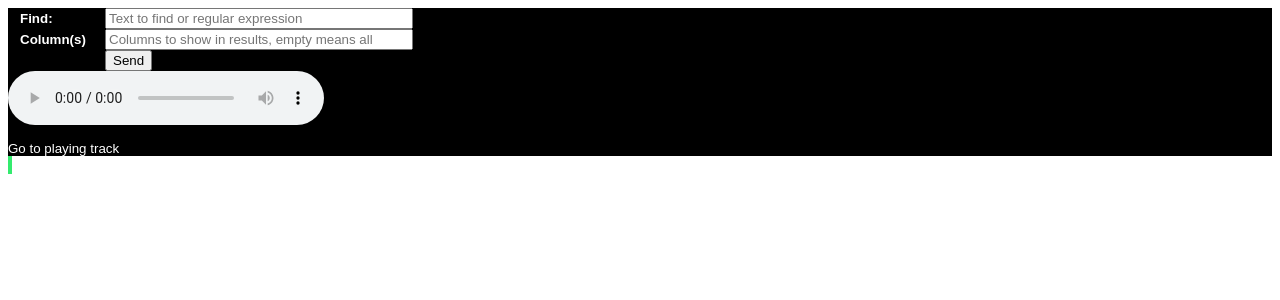
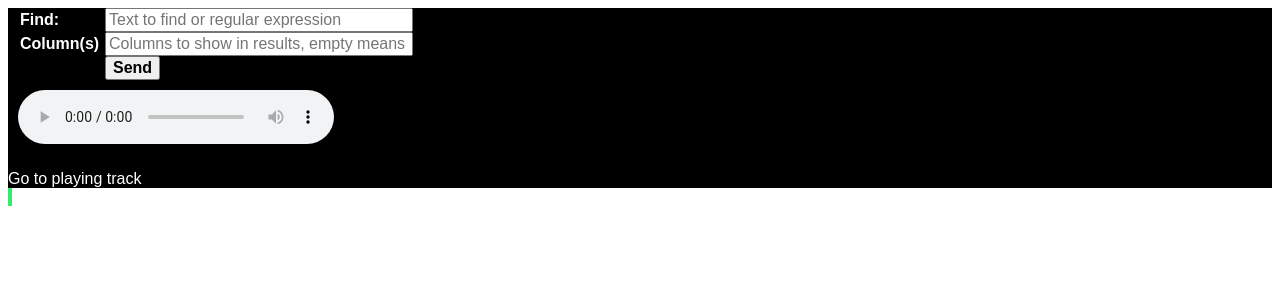
Before and after one commit to adambmarsh/flask_music_search, a Flask app: page /ajax in a window 1280 px wide. Shown: the top 300 px of the page. Run offline with Flask 3, Linux system fonts and the light colour scheme; parts of the project's set-up code (start-up, migrations or seed data) failed here and were passed over.

Commit message:
Make font size bigger and search fiels and send button for usability.

```diff
--- a/static/styles.css
+++ b/static/styles.css
@@ -34,7 +34,7 @@ td{
 }
 .top-display{
  font-family: sans-serif;
- font-size: smaller;
+ font-size: small;
  top: 0;
  background-color: var(--primary-background);
  color: var(--primary-text-color);
@@ -61,14 +61,22 @@ td {
     width: 300px;
 }
 
-.in_columns {
+.in_columns  {
     width: 300px;
+    font-size: medium;
 }
 
 .in_query {
     width: 300px;
+    font-size: medium;
 }
 
+.button {
+    font-weight: bold;
+    font-size: medium;
+    display: inline-block;
+    margin: 2 auto;
+}
 
 label {
     color: var(--primary-text-color);
@@ -77,17 +85,22 @@ label {
     margin-left: 12px;
     margin-top: 3px;
     float: left;
+    font-size: medium;
 }
 
 label:after {
-    content: " "
+    content: " ";
+    font-size: medium;
 }
 #player{
-width: 25%;
+    margin: 10px;
+    width: 25%;
 }
 #row_pointer{
-visibility: visible;
-color: var(--primary-text-color);
+    visibility: visible;
+    color: var(--primary-text-color);
+    font-size: medium;
+
 }
 #floating-div{
 position: absolute;
--- a/templates/ajax_test.html
+++ b/templates/ajax_test.html
@@ -32,7 +32,7 @@
     <input class="in_columns" type="text" id="columns" placeholder="Columns to show in results, empty means all" />
     <br />
     <label>&nbsp;</label>
-    <input id="button" type="button" value="Send" />
+    <input id="button" class="button" type="button" value="Send" />
   </form>
   <audio id = "player" controls src=""></audio>
   <p id="nowPlaying"></p>
```
